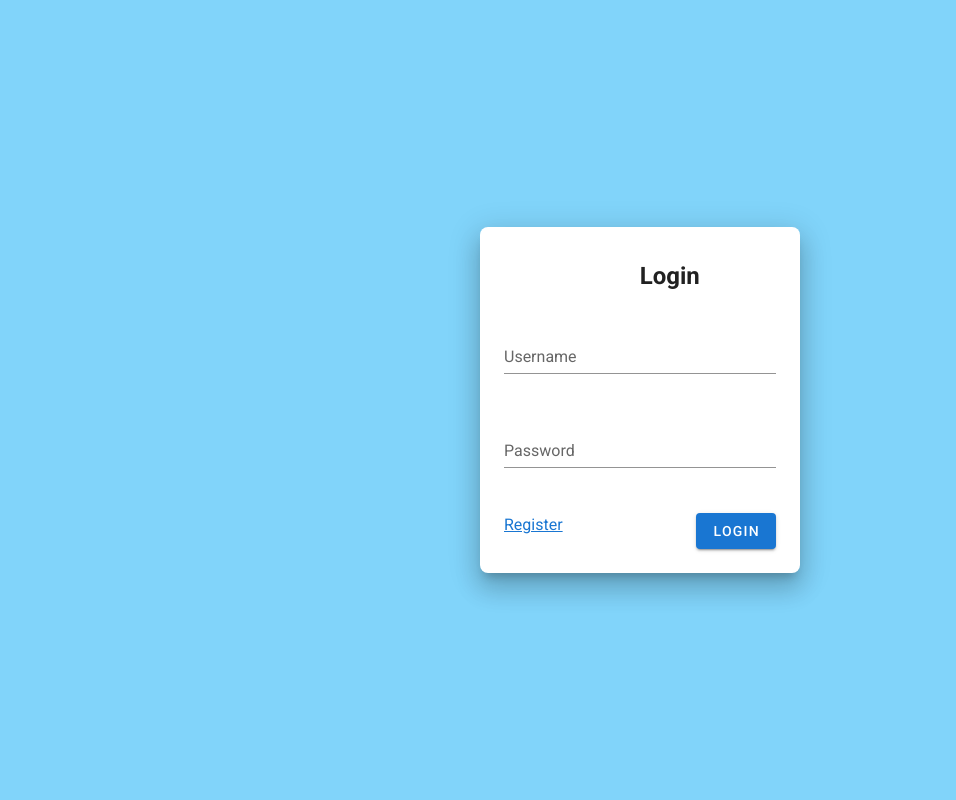
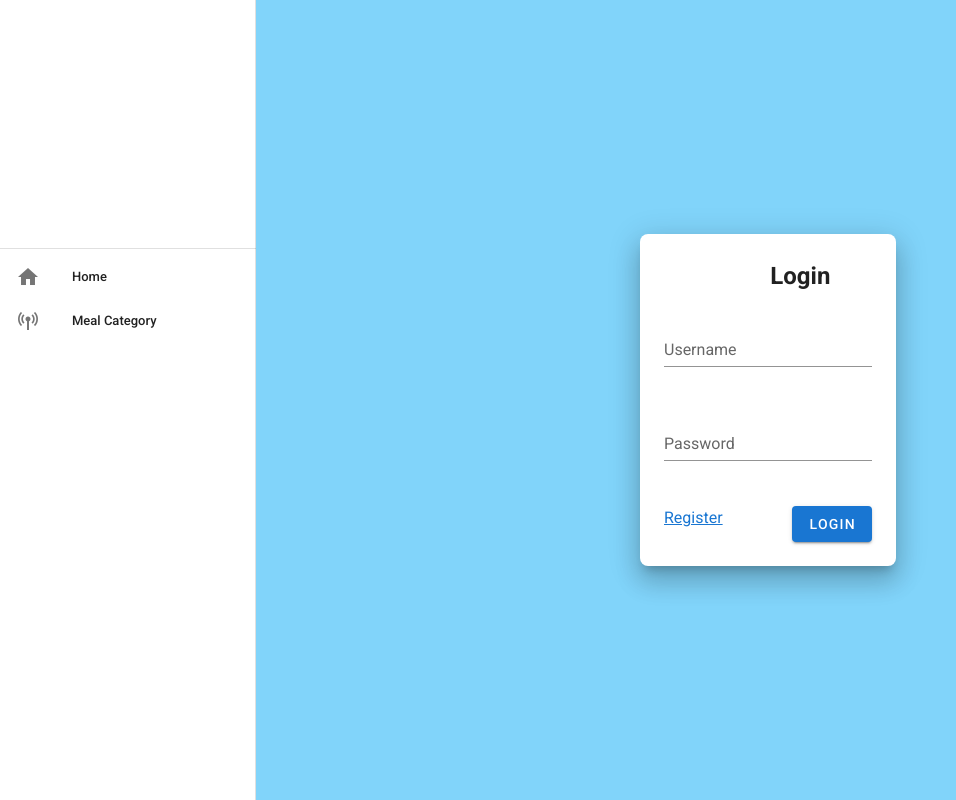
Before and after one commit to hyper750/Edomae-TPV, a Vue app: page /login in a window 1280 px wide. Shown: the whole page, without its empty margins (0-956 px from the left). Built offline with nearby package versions, Linux system fonts and the light colour scheme.

Commit message:
Added side menu

```diff
--- a/src/App.vue
+++ b/src/App.vue
@@ -1,7 +1,18 @@
 <template>
     <v-app>
+        <SideNavBar/>
         <v-main>
             <router-view />
         </v-main>
     </v-app>
 </template>
+
+<script>
+import SideNavBar from "./components/SideNavBar";
+
+export default {
+    components: {
+        SideNavBar,
+    },
+};
+</script>
--- /dev/null
+++ b/src/components/SideNavBar.vue
@@ -0,0 +1,93 @@
+<template>
+    <v-navigation-drawer app>
+        <v-list-item>
+            <v-list-item-content>
+                <v-list-item-title>
+                    <router-link :to="{ name: 'Home' }">
+                        <v-img src="@/assets/logo.png" alt="Edomae logo" />
+                    </router-link>
+                </v-list-item-title>
+            </v-list-item-content>
+        </v-list-item>
+
+        <v-divider />
+
+        <v-list dense nav>
+            <v-list-item-group color="primary" v-model="selectedItemMenu">
+                <v-list-item
+                    v-for="(page, index) in pageList"
+                    :key="index"
+                    link
+                    :to="page.link"
+                >
+                    <v-list-item-icon>
+                        <v-icon>{{ page.icon }}</v-icon>
+                    </v-list-item-icon>
+                    <v-list-item-content>
+                        <v-list-item-title>
+                            {{ $t(page.name) }}
+                        </v-list-item-title>
+                    </v-list-item-content>
+                </v-list-item>
+            </v-list-item-group>
+        </v-list>
+    </v-navigation-drawer>
+</template>
+
+<script>
+import UserEndpoints from "../axios/api/user";
+
+export default {
+    name: "SideNavBar",
+
+    data() {
+        return {
+            pageList: [
+                {
+                    name: "Home",
+                    link: "/",
+                    icon: "mdi-home",
+                },
+                {
+                    name: "Meal Category",
+                    link: "/mealCategory",
+                    icon: "mdi-antenna",
+                },
+            ],
+            selectedItemMenu: null,
+        };
+    },
+
+    mounted() {
+        // TODO: Always on home :/
+        const routeName = this.$route.name;
+        this.selectedItemMenu = this.pageList.findIndex(
+            ({ link }) => link === routeName
+        );
+    },
+
+    computed: {
+        username() {
+            const user = this.$store.getters.getUser;
+            return user ? user.username : "";
+        },
+
+        isUserAdmin() {
+            const user = this.$store.getters.getUser;
+            return user ? user.admin : false;
+        },
+    },
+
+    methods: {
+        isPageActive(page) {
+            return this.$route.name === page;
+        },
+        async logout() {
+            await UserEndpoints.logout();
+            this.$store.dispatch("setToken", null);
+            this.$store.dispatch("setUser", null);
+            this.$router.push({ name: "Login" });
+        },
+    },
+};
+</script>
--- /dev/null
+++ b/src/views/HomePage.vue
@@ -0,0 +1,3 @@
+<template>
+    <v-container fluid> Home </v-container>
+</template>
--- /dev/null
+++ b/src/views/MealCategoryPage.vue
@@ -0,0 +1,87 @@
+<template>
+    <SideNavBarPage>
+        <v-container fluid class="mt-2">
+            <BreadCrumb page="Meal Category" />
+            <v-row>
+                <v-col md="12">
+                    <v-btn
+                        type="button"
+                        color="success"
+                        data-toggle="modal"
+                        data-target="#mealCategory"
+                    >
+                        <svg
+                            xmlns="http://www.w3.org/2000/svg"
+                            width="20"
+                            height="20"
+                            fill="currentColor"
+                            class="bi bi-plus"
+                            viewBox="0 0 16 16"
+                        >
+                            <path
+                                d="M8 4a.5.5 0 0 1 .5.5v3h3a.5.5 0 0 1 0 1h-3v3a.5.5 0 0 1-1 0v-3h-3a.5.5 0 0 1 0-1h3v-3A.5.5 0 0 1 8 4z"
+                            />
+                        </svg>
+                        {{ $t("Add") }}
+                    </v-btn>
+                    <MealCategoryModal
+                        :mealCategory="mealCategoryClicked"
+                        @save="loadMealCategory()"
+                        @close="resetMealCategoryClicked()"
+                    />
+                </v-col>
+            </v-row>
+            <v-row class="mt-2">
+                <v-col
+                    md="4"
+                    v-for="mealCategory in mealCategories"
+                    :key="mealCategory.id"
+                >
+                    <MealCategoryObject :mealCategory="mealCategory" @click="() => setMealCategoryClicked(mealCategory)" @delete="loadMealCategory()" />
+                </v-col>
+            </v-row>
+        </v-container>
+    </SideNavBarPage>
+</template>
+
+<script>
+import { ref } from "vue";
+import SideNavBarPage from "../components/SideNavBarPage.vue";
+import BreadCrumb from "../components/BreadCrumb";
+import MealCategoryObject from "../components/MealCategoryObject";
+import MealCategoryEndpoints from "../axios/api/mealCategory";
+import MealCategoryModal from "../components/MealCategoryModal.vue";
+import { onMounted } from "vue";
+
+export default {
+    components: {
+        SideNavBarPage,
+        BreadCrumb,
+        MealCategoryObject,
+        MealCategoryModal,
+    },
+
+    setup() {
+        const mealCategoryClicked = ref(null);
+        const { load, mealCategory } = MealCategoryEndpoints.list();
+        const loadMealCategory = async () => {
+            await load();
+        };
+
+        const setMealCategoryClicked = (mealCategoryObject) => mealCategoryClicked.value = mealCategoryObject;
+        const resetMealCategoryClicked = () => {
+            mealCategoryClicked.value = null;
+        };
+
+        onMounted(loadMealCategory);
+
+        return {
+            mealCategories: mealCategory,
+            loadMealCategory,
+            setMealCategoryClicked,
+            mealCategoryClicked,
+            resetMealCategoryClicked,
+        };
+    },
+};
+</script>
```
